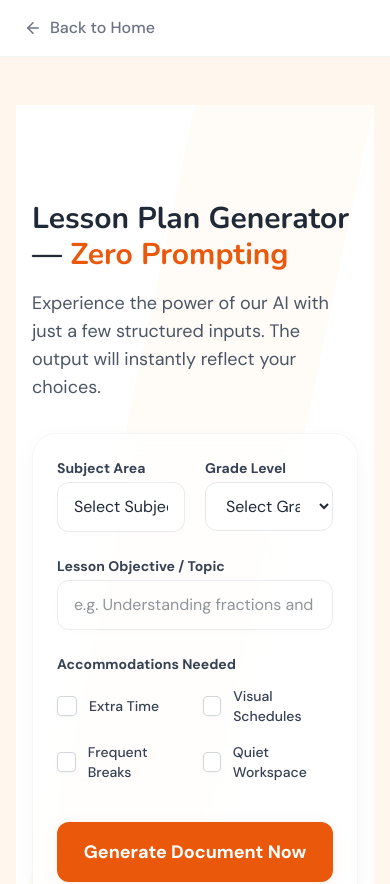
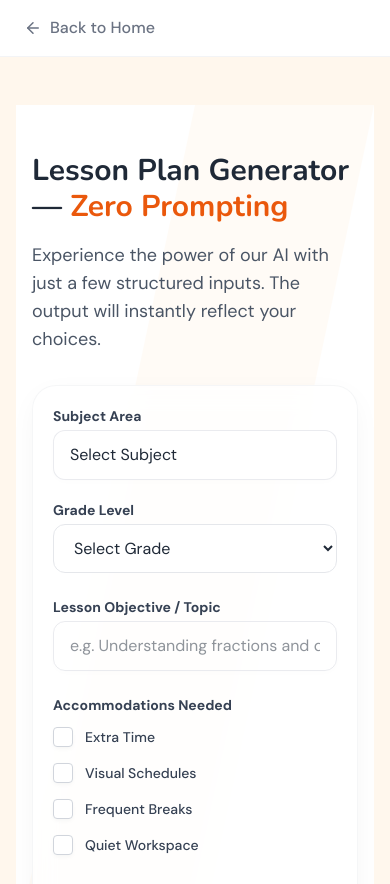
Before and after one commit to nk1041/gravity, a React (Vite) app: page /tool/lp in a window 390 px wide. Shown: the top 884 px of the page. Built offline with nearby package versions, Linux system fonts and the light colour scheme.

Commit message:
Optimize Document Generator responsiveness for mobile devices

```diff
--- a/src/components/DocumentGenerator.jsx
+++ b/src/components/DocumentGenerator.jsx
@@ -76,14 +76,18 @@ const DocumentGenerator = ({ defaultType = 'iep' }) => {
         body: { formData }
       });
 
-      if (error) throw error;
+      if (error) {
+        // Log detailed error and throw message to be caught below
+        console.error("Function invocation error:", error);
+        throw new Error(error.message || "Failed to generate document.");
+      }
 
       setGeneratedContent(data.result);
       setIsGenerated(true);
 
     } catch (err) {
       console.error(err);
-      setError("An unexpected error occurred while generating your document. Please try again later.");
+      setError(err.message || "An unexpected error occurred while generating your document. Please try again later.");
     } finally {
       setIsGenerating(false);
     }
@@ -227,12 +231,12 @@ const DocumentGenerator = ({ defaultType = 'iep' }) => {
   };
 
   return (
-    <section id="generator" className="py-24 bg-white relative overflow-hidden">
+    <section id="generator" className="py-12 md:py-24 bg-white relative overflow-hidden">
       {/* Background decoration */}
       <div className="absolute top-0 right-0 w-1/2 h-full bg-altBackground/50 -skew-x-12 transform origin-top-right"></div>
 
       <div className="max-w-7xl mx-auto px-4 sm:px-6 lg:px-8 relative z-10">
-        <div className="flex flex-col lg:flex-row gap-16 items-start">
+        <div className="flex flex-col lg:flex-row gap-8 lg:gap-16 items-start">
 
           <div className="w-full lg:w-1/2">
             <FadeIn direction="right">
@@ -245,8 +249,8 @@ const DocumentGenerator = ({ defaultType = 'iep' }) => {
 
 
               {!isGenerated ? (
-                <form onSubmit={handleSubmit} className="space-y-6 bg-white/80 backdrop-blur-md p-6 sm:p-8 rounded-3xl shadow-[0_8px_30px_-5px_rgba(0,0,0,0.05)] hover:shadow-[0_8px_30px_-5px_rgba(0,0,0,0.08)] border border-gray-100/80 relative transition-all duration-500 ease-linear-curve">
-                  <div className="grid grid-cols-2 gap-5">
+                <form onSubmit={handleSubmit} className="space-y-6 bg-white/80 backdrop-blur-md p-5 sm:p-8 rounded-3xl shadow-[0_8px_30px_-5px_rgba(0,0,0,0.05)] hover:shadow-[0_8px_30px_-5px_rgba(0,0,0,0.08)] border border-gray-100/80 relative transition-all duration-500 ease-linear-curve">
+                  <div className="grid grid-cols-1 md:grid-cols-2 gap-5">
                     {formData.type !== 'lp' ? (
                       <div>
                         <label className="block text-sm font-bold text-gray-700 mb-1">Student Initials</label>
@@ -358,7 +362,7 @@ const DocumentGenerator = ({ defaultType = 'iep' }) => {
 
                   <div>
                     <label className="block text-sm font-bold text-gray-700 mb-3">Accommodations Needed</label>
-                    <div className="grid grid-cols-2 gap-4 text-sm font-medium text-gray-700">
+                    <div className="grid grid-cols-1 sm:grid-cols-2 gap-4 text-sm font-medium text-gray-700">
                       <label className="flex items-center gap-3 cursor-pointer group">
                         <div className={`w-5 h-5 rounded flex items-center justify-center border transition-all duration-300 ease-linear-curve shadow-[0_2px_5px_-1px_rgba(0,0,0,0.05)] ${formData.accommodations.time ? 'bg-primary border-primary shadow-primary/20' : 'border-gray-300 group-hover:border-primary/60 bg-white'}`}>
                           {formData.accommodations.time && <div className="w-2.5 h-2.5 bg-white rounded-sm"></div>}
@@ -411,7 +415,7 @@ const DocumentGenerator = ({ defaultType = 'iep' }) => {
                   </div>
                 </form>
               ) : (
-                <div className="bg-white/90 backdrop-blur-md p-8 rounded-3xl shadow-[0_8px_40px_-10px_rgba(34,197,94,0.15)] border border-green-100/80 flex flex-col items-center justify-center text-center h-[520px] transition-all duration-500">
+                <div className="bg-white/90 backdrop-blur-md p-6 sm:p-8 rounded-3xl shadow-[0_8px_40px_-10px_rgba(34,197,94,0.15)] border border-green-100/80 flex flex-col items-center justify-center text-center min-h-[400px] md:h-[520px] h-auto transition-all duration-500">
                   <div className="w-20 h-20 bg-green-50 text-green-500 rounded-full flex items-center justify-center mb-6 shadow-[inset_0_2px_10px_rgba(34,197,94,0.1)] transition-transform duration-500 hover:scale-110">
                     <FileCheck2 size={40} />
                   </div>
```
